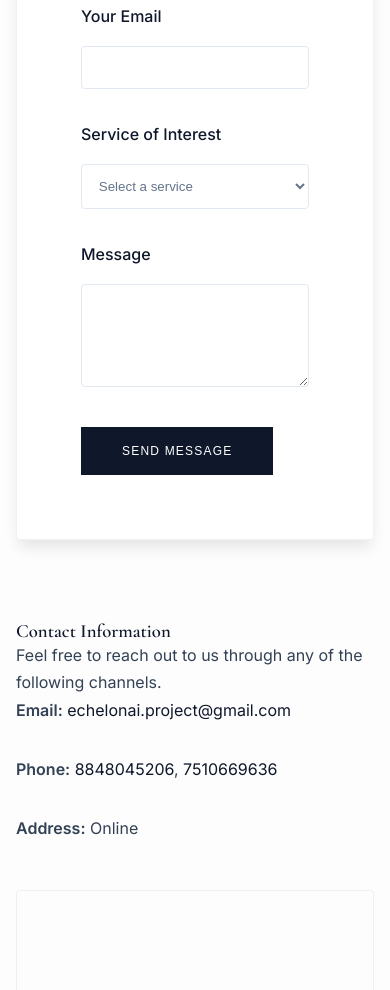
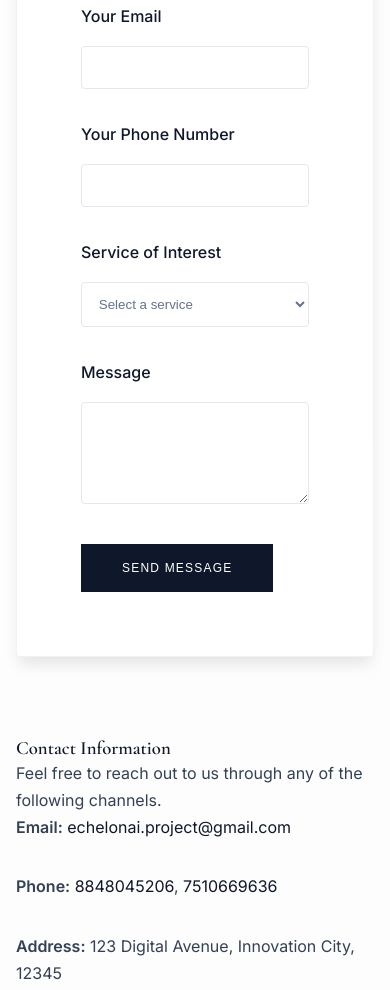
Before and after one commit to asA-win/portflw, a plain HTML site: page freelance-portfolio/contact.html in a window 390 px wide. Shown: the part 575-1565 px from the top of the page. Drawn offline with nearby package versions, Linux system fonts and the light colour scheme.

Commit message:
Add phone number and address to contact form
Updated contact information with phone number and address.

```diff
--- a/freelance-portfolio/contact.html
+++ b/freelance-portfolio/contact.html
@@ -54,6 +54,10 @@
                                 <label for="email">Your Email</label>
                                 <input type="email" id="email" name="email" required>
                             </div>
+                            <div class="form-group">
+                                <label for="phone">Your Phone Number</label>
+                                <input type="tel" id="phone" name="phone">
+                            </div>
                              <div class="form-group">
                                 <label for="service">Service of Interest</label>
                                 <select id="service" name="service">
@@ -79,7 +83,7 @@
                         <ul>
                             <li><strong>Email:</strong> <a href="mailto:echelonai.project@gmail.com">echelonai.project@gmail.com</a></li>
                             <li><strong>Phone:</strong> <a href="tel:8848045206">8848045206</a>, <a href="tel:7510669636">7510669636</a></li>
-                            <li><strong>Address:</strong> Online </li>
+                            <li><strong>Address:</strong> 123 Digital Avenue, Innovation City, 12345</li>
                         </ul>
                         <div class="map-placeholder">
                            <p>Google Map Placeholder</p>
```
